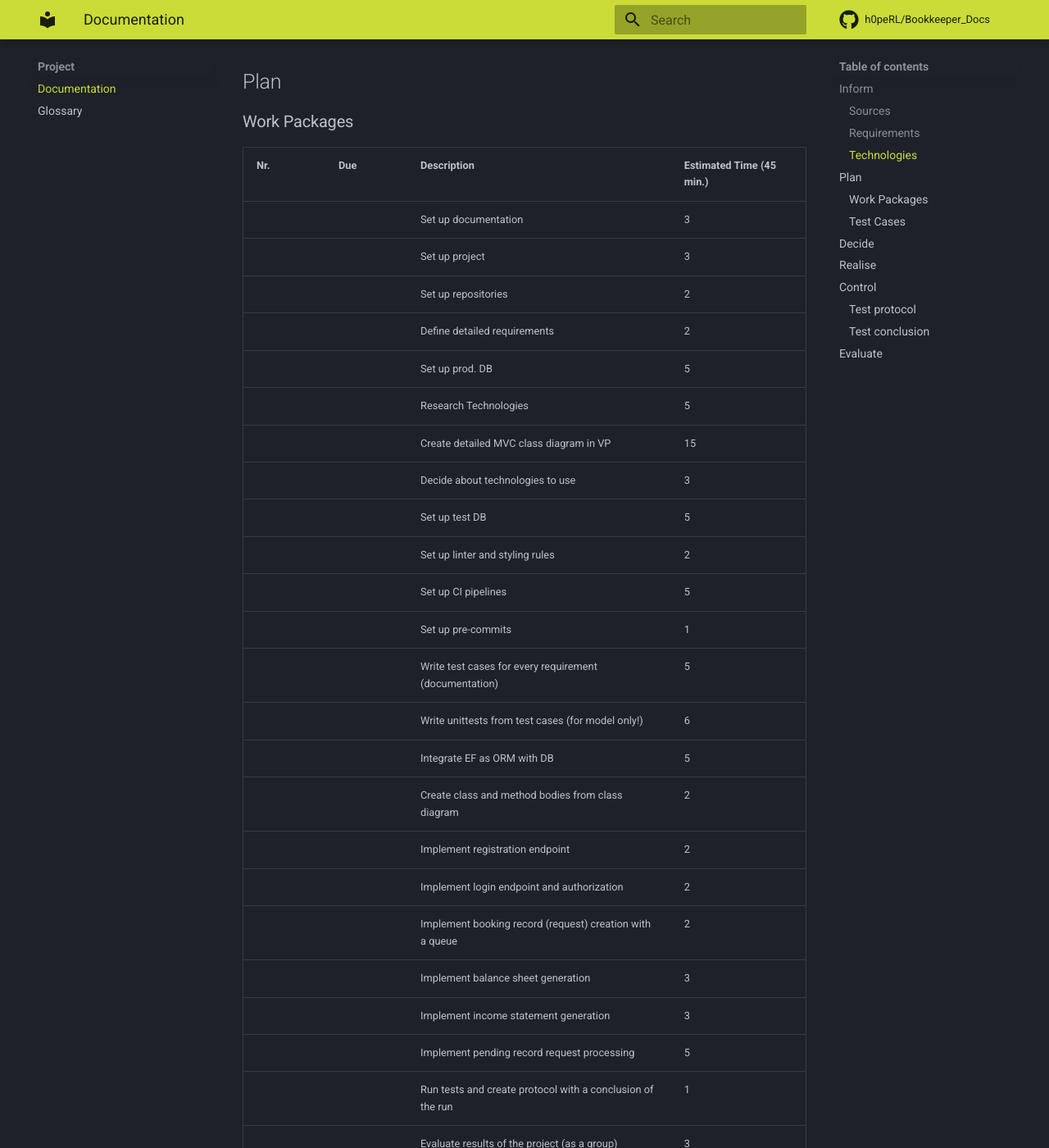
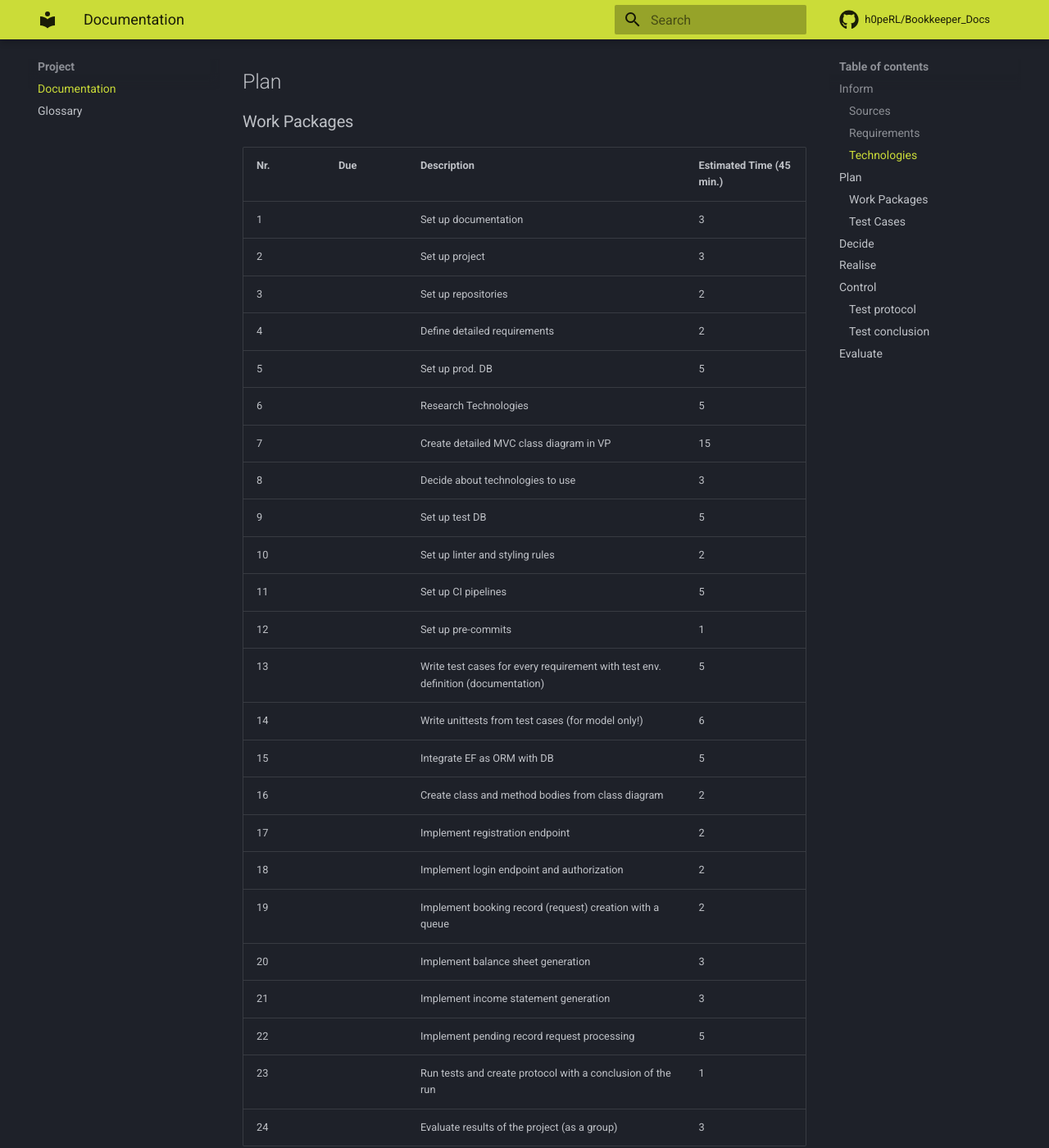
Before and after one commit to h0peRL/Bookkeeper_Docs, an MkDocs documentation site: the page built from docs/project/documentation.md, in a window 1280 px wide and 1400 px high, scrolled down 1417 px. Shown: the whole window at 82% size. Built offline with MkDocs 1.6.1 and Material for MkDocs 9.7.7, drawn with Linux system fonts in a browser that asks for light colours; comment, search, counter and statistics services are not loaded.

Commit message:
enumerate and add missing description
Give an ID to every package and add some missing details to the description where needed

```diff
--- a/docs/project/documentation.md
+++ b/docs/project/documentation.md
@@ -32,32 +32,32 @@
 ### Work Packages
 
 
-| Nr. | Due | Description                                                | Estimated Time (45 min.) |
-| --- | --- | ---------------------------------------------------------- | ------------------------ |
-|     |     | Set up documentation                                       | 3                        |
-|     |     | Set up project                                             | 3                        |
-|     |     | Set up repositories                                        | 2                        |
-|     |     | Define detailed requirements                               | 2                        |
-|     |     | Set up prod. DB                                            | 5                        |
-|     |     | Research Technologies                                      | 5                        |
-|     |     | Create detailed MVC class diagram in VP                    | 15                       |
-|     |     | Decide about technologies to use                           | 3                        |
-|     |     | Set up test DB                                             | 5                        |
-|     |     | Set up linter and styling rules                            | 2                        |
-|     |     | Set up CI pipelines                                        | 5                        |
-|     |     | Set up pre-commits                                         | 1                        |
-|     |     | Write test cases for every requirement (documentation)     | 5                        |
-|     |     | Write unittests from test cases (for model only!)          | 6                        |
-|     |     | Integrate EF as ORM with DB                                | 5                        |
-|     |     | Create class and method bodies from class diagram          | 2                        |
-|     |     | Implement registration endpoint                            | 2                        |
-|     |     | Implement login endpoint and authorization                 | 2                        |
-|     |     | Implement booking record (request) creation with a queue   | 2                        |
-|     |     | Implement balance sheet generation                         | 3                        |
-|     |     | Implement income statement generation                      | 3                        |
-|     |     | Implement pending record request processing                | 5                        |
-|     |     | Run tests and create protocol with a conclusion of the run | 1                        |
-|     |     | Evaluate results of the project (as a group)               | 3                        |
+| Nr. | Due | Description                                                                      | Estimated Time (45 min.) |
+| --- | --- | -------------------------------------------------------------------------------- | ------------------------ |
+| 1   |     | Set up documentation                                                             | 3                        |
+| 2   |     | Set up project                                                                   | 3                        |
+| 3   |     | Set up repositories                                                              | 2                        |
+| 4   |     | Define detailed requirements                                                     | 2                        |
+| 5   |     | Set up prod. DB                                                                  | 5                        |
+| 6   |     | Research Technologies                                                            | 5                        |
+| 7   |     | Create detailed MVC class diagram in VP                                          | 15                       |
+| 8   |     | Decide about technologies to use                                                 | 3                        |
+| 9   |     | Set up test DB                                                                   | 5                        |
+| 10  |     | Set up linter and styling rules                                                  | 2                        |
+| 11  |     | Set up CI pipelines                                                              | 5                        |
+| 12  |     | Set up pre-commits                                                               | 1                        |
+| 13  |     | Write test cases for every requirement with test env. definition (documentation) | 5                        |
+| 14  |     | Write unittests from test cases (for model only!)                                | 6                        |
+| 15  |     | Integrate EF as ORM with DB                                                      | 5                        |
+| 16  |     | Create class and method bodies from class diagram                                | 2                        |
+| 17  |     | Implement registration endpoint                                                  | 2                        |
+| 18  |     | Implement login endpoint and authorization                                       | 2                        |
+| 19  |     | Implement booking record (request) creation with a queue                         | 2                        |
+| 20  |     | Implement balance sheet generation                                               | 3                        |
+| 21  |     | Implement income statement generation                                            | 3                        |
+| 22  |     | Implement pending record request processing                                      | 5                        |
+| 23  |     | Run tests and create protocol with a conclusion of the run                       | 1                        |
+| 24  |     | Evaluate results of the project (as a group)                                     | 3                        |
 
 ### Test Cases
 
```
